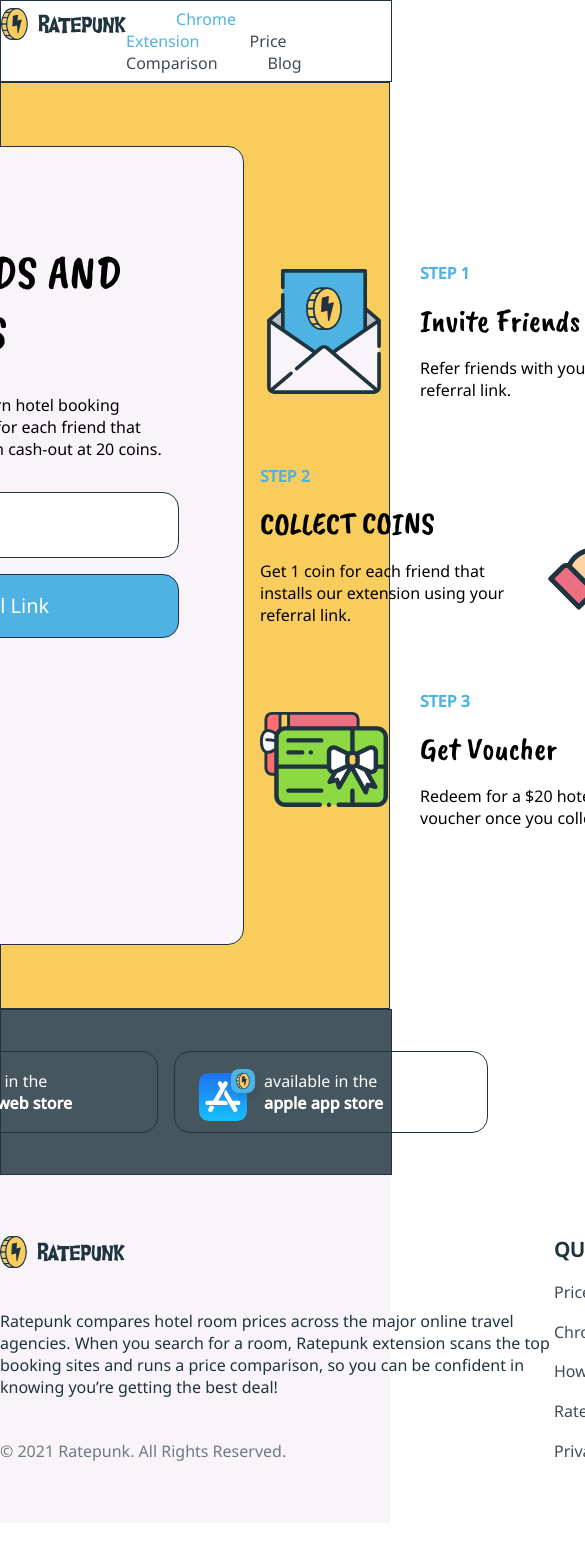
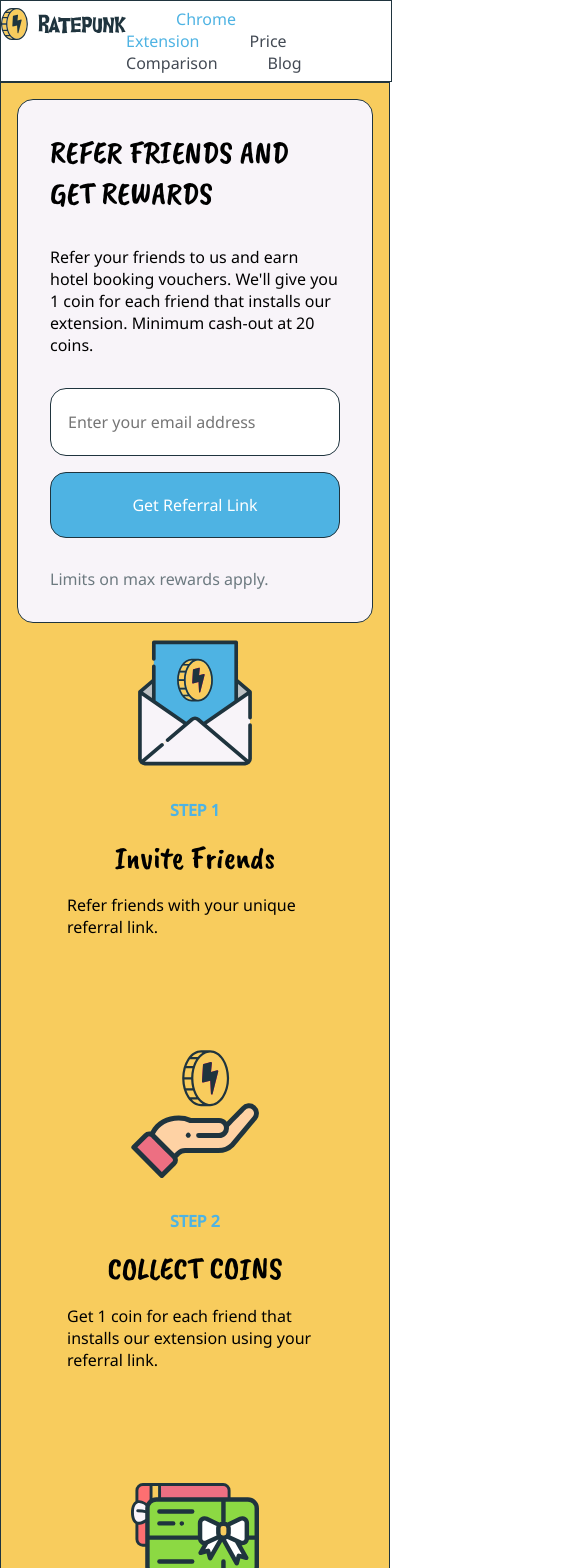
Before and after one commit to jsnieska/rate-punk, a React (Create React App) app: page / in a window 390 px wide. Shown: the top 1568 px of the page, 585 px wide, since content can reach past the window. Before the commit the page ends 1523 px from the top, so only its background shows below. Built offline with nearby package versions, Linux system fonts and the light colour scheme.

Commit message:
fixed responsive design

```diff
--- a/src/components/home-page.jsx
+++ b/src/components/home-page.jsx
@@ -1,4 +1,4 @@
-import React from 'react';
+import * as React from 'react';
 import MainBanner from './main-banner/mainBanner'
 import SharingBlock from './sharingBlock/sharingBlock';
 
--- a/src/styles/components/footer.scss
+++ b/src/styles/components/footer.scss
@@ -4,10 +4,13 @@
   display: flex;
   justify-content: space-around;
   align-items: center;
-  height: 348px;
+  padding: 64px;
   background-color: $lightPinkColor;
   color: $blackColor;
   font-size: $smallerFontSize;
+  @include lg {
+    padding: 16px
+  }
 
     a {
     color: $blackNavColor;
@@ -16,12 +19,17 @@
     &:hover{
       color: $lighBlueColor;
     }
+
   }
 
   .footerContent {
     @include content();
-    height: 226px;
+    @include lg {
+      @include mobile();
+      align-items: flex-start;
+      gap: 30px;
     }
+
     .sectionName {
       font-size: $reguralFontSize;
       font-weight: bold;
@@ -31,7 +39,7 @@
       display: flex;
       flex-direction: column;
       justify-content: space-between;
-    width: 554px;
+      width: 60%;
 
       img {
         width: 125px;
@@ -79,3 +87,4 @@
       }
     }
   }
+}
--- a/src/styles/components/form.scss
+++ b/src/styles/components/form.scss
@@ -4,8 +4,8 @@
   display: flex;
   justify-content: center;
   background-color: $lightPinkColor;
-  width: 544px;
-  height: 797px;
+  max-width: 544px;
+  max-height: 797px;
   border: $mainBorder;
   border-radius: $borderRadius;
 }
@@ -14,7 +14,10 @@
   display: flex;
   flex-direction: column;
   justify-content: space-around;
-  width: 416px;
+  padding: 64px;
+  @include lg {
+    padding: 32px;
+  }
 
   .formFields {
     display: flex;
@@ -24,6 +27,9 @@
     .title {
       font-family: $titleFont;
       font-size: $titleFontSize;
+      @include lg {
+        font-size: 32px;
+      }
     }
 
     .inputs {
@@ -33,6 +39,18 @@
     }
   }
 
+  input {
+    color: $condintionTextColor;
+    font-size: $reguralFontSize;
+    height: 64px;
+    border: $mainBorder;
+    border-radius: $borderRadius;
+    @include lg {
+      height: 32px;
+      font-size: $smallerFontSize;
+      padding: 17px;
+    }
+  }
 
   button {
     background-color: $lighBlueColor;
@@ -41,15 +59,17 @@
     height: 64px;
     border: $mainBorder;
     border-radius: $borderRadius;
+    @include lg {
+      display: flex;
+      justify-content: center;
+      align-items: center;
+      height: 32px;
+      font-size: $smallerFontSize;
+      padding: 32px;
+      margin-bottom: 30px;
+    }
   }
 
-  input {
-    color: $condintionTextColor;
-    font-size: $reguralFontSize;
-    height: 64px;
-    border: $mainBorder;
-    border-radius: $borderRadius;
-  }
 
   .formConditions {
     color: $condintionTextColor;
--- a/src/styles/components/mainBanner.scss
+++ b/src/styles/components/mainBanner.scss
@@ -6,13 +6,18 @@
   align-items: center;
   background-color: $lightOrangeColor;
   border: $mainBorder;
-  height: 925px;
   gap: 136px;
 }
 
 .mainBannercontent {
+  margin: 64px;
   @include content();
   align-items: center;
+  @include lg {
+    // width: 100%;
+    flex-direction: column;
+    margin: 16px;
+  }
 }
 
 .stepBlocks {
--- a/src/styles/components/sharingBlock.scss
+++ b/src/styles/components/sharingBlock.scss
@@ -6,21 +6,26 @@
   align-items: center;
   background-color: $sharingBlockBg;
   color: $whiteColor;
-  width: 100%;
-  height: 164px;
+  padding: 32px;
   border: $mainBorder;
-
-  &:hover {
-    cursor: pointer;
-  }
 
   .sharingConent {
     @include content();
     align-items: center;
+    @include lg {
+      @include mobile
+    }
   }
 
   .sharing {
     display: flex;
     gap: 16px;
+    @include lg {
+      @include mobile
+    }
+
+    &:hover {
+      cursor: pointer;
+    }
   }
 }
--- a/src/styles/components/stepsBlock.scss
+++ b/src/styles/components/stepsBlock.scss
@@ -4,10 +4,17 @@
   display: flex;
   flex-direction: row;
   justify-content: space-around;
-  width: 448px;
+  gap: 16px;
 
   &:nth-child(2) {
     flex-direction: row-reverse;
+    @include lg {
+      @include mobile
+    }
+  }
+
+  @include lg {
+    @include mobile
   }
 
   img {
@@ -19,6 +26,9 @@
     flex-direction: column;
     width: 256px;
     gap: 16px;
+    @include lg {
+      @include mobile
+    }
 
     .stepNumber {
       color: $lighBlueColor;
--- a/src/styles/variables/variables.scss
+++ b/src/styles/variables/variables.scss
@@ -19,6 +19,7 @@
 // Font Size
 $reguralFontSize: 20px;
 $titleFontSize: 48px;
+$mobileFontSize: 32px;
 $smallerFontSize: 16px;
 
 // Borders
@@ -29,6 +30,16 @@
 // Content Width
 $contentWidth: 1120px;
 
+//BreakPoints
+
+$screen-lg-max: 1000px;
+
+
+@mixin lg {
+  @media (max-width: #{$screen-lg-max}) {
+      @content;
+  }
+}
 // Mixins
 @mixin content {
   display: flex;
@@ -36,3 +47,10 @@
   justify-content: space-between;
   width: $contentWidth;
 }
+
+@mixin mobile {
+  align-items: center;
+  justify-content: center;
+  flex-direction: column;
+  padding: 16px;
+}
```
Also changed, not shown: src/index.scss (line endings or trailing spaces), 1 other file (tests, documents, lock files or other folders). Lines whose indentation alone changed are shown as unchanged.
